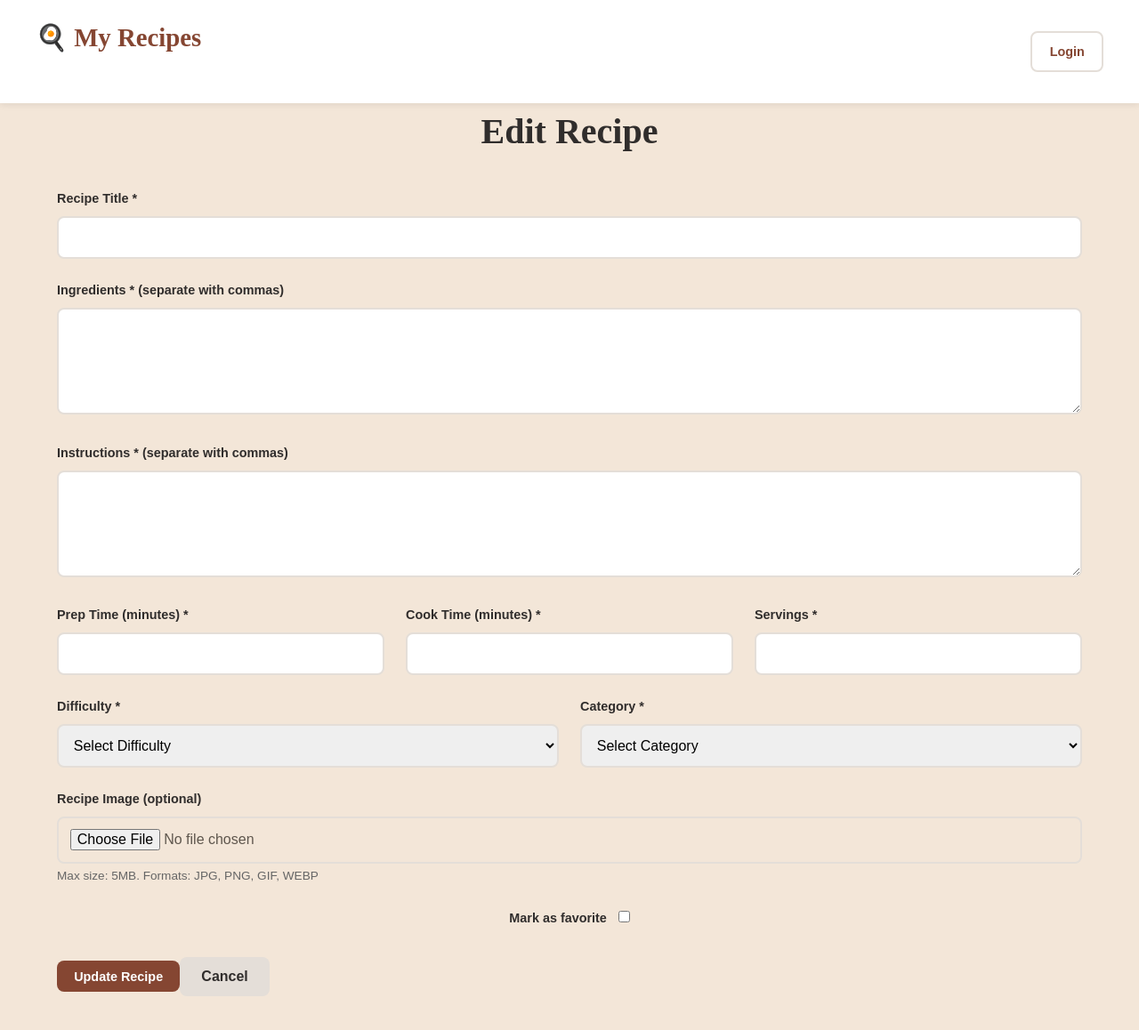
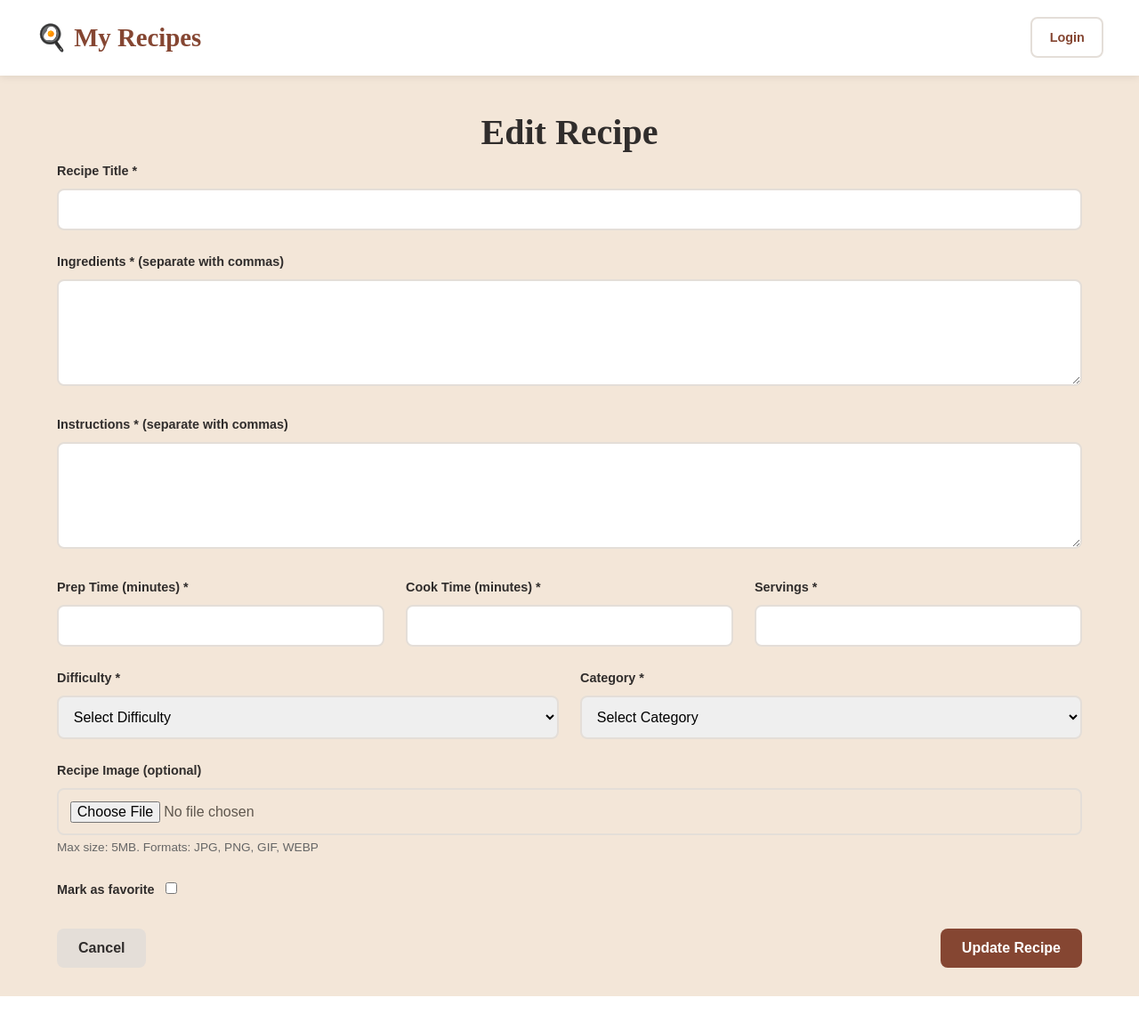
Before and after one commit to nadielotiene/recipe-app-react, a React (Vite) app: page /edit/1 in a window 1280 px wide. Shown: the top 1158 px of the page at 89% size. After the commit the page ends 1120 px from the top, so only its background shows below. Built offline with nearby package versions, Linux system fonts and the light colour scheme; no server answers.

Commit message:
style minor fixes

```diff
--- a/src/components/Login.jsx
+++ b/src/components/Login.jsx
@@ -111,7 +111,7 @@ export default function Login({ setUser }) {
                 required
               />
             </div>
-            <button type="button" className='cancel-btn'
+            <button type="button" className="btn btn-secondary"
               onClick={handleCancel}
             >
               Cancel
@@ -151,7 +151,7 @@ export default function Login({ setUser }) {
                 required
               />
             </div>
-            <button type="button" className='cancel-btn'
+            <button type="button"  className="btn btn-secondary"
               onClick={handleCancel}
             >
               Cancel
--- a/src/components/Navbar.jsx
+++ b/src/components/Navbar.jsx
@@ -12,7 +12,7 @@ export default function Navbar({ user, setUser }) {
     <div className="body">
       <nav className="nav">
         <div className="nav-content">
-          <Link className="nav-logo" to="/"><h1 className="nav-logo">🍳 My Recipes</h1></Link>
+          <Link className="link-tag" to="/"><h1 className="nav-logo">🍳 My Recipes</h1></Link>
           {user ? (
             <div className="nav-links">
               <Link className="nav-btn nav-btn-primary" to="/new-recipe">Create Recipe</Link>
--- a/src/components/RecipeCard.jsx
+++ b/src/components/RecipeCard.jsx
@@ -2,10 +2,10 @@ import { Link } from 'react-router-dom'
 
 export default function RecipeCard({ recipe }) {
   return (
-    <Link to={`/recipe/${recipe.id}`}>
+    <Link className="link-tag" to={`/recipe/${recipe.id}`}>
       <div className="recipe-card">
         {recipe.image && recipe.image !== 'null' ? (
-            <img
+          <img
             className="recipe-card-image"
             src={`http://localhost:3000/uploads/${recipe.image}`}
             alt={recipe.title}
@@ -22,7 +22,7 @@ export default function RecipeCard({ recipe }) {
           {recipe.category_name}
         </span>
         <p className="recipe-meta">By {recipe.author}</p>
-        <p className="recipe-meta">Prep {recipe.prep_time}min | Cook {recipe.cook_time}min</p>
+        <p className="recipe-meta">Prep <strong>{recipe.prep_time}</strong> min | Cook <strong>{recipe.cook_time}</strong> min</p>
       </div>
     </Link>
   )
--- a/src/components/RecipeDetail.jsx
+++ b/src/components/RecipeDetail.jsx
@@ -114,7 +114,7 @@ export default function RecipeDetail({ user }) {
         {/* <p>Category: {recipe.category_id}</p> */}
 
         {user && user.id === recipe.user_id && (
-          <div>
+          <div className="owner-actions">
             <button class="btn btn-edit" onClick={() => navigate(`/edit/${id}`)}>Edit Recipe</button>
             <button class="btn btn-delete" onClick={deleteRecipe}>Delete Recipe</button>
           </div>
--- a/src/components/RecipeForm.jsx
+++ b/src/components/RecipeForm.jsx
@@ -2,7 +2,7 @@ import { useState, useEffect } from "react";
 import { useParams, useNavigate } from "react-router-dom";
 
 // eslint-disable-next-line
-export default function RecipeForm({ user }) {
+export default function RecipeForm({ user, recipe }) {
 
   const [title, setTitle] = useState("");
   const [ingredients, setIngredients] = useState("");
@@ -197,10 +197,10 @@ export default function RecipeForm({ user }) {
             </div>
           </div>
 
-
           <div className="form-group">
             <label>Recipe Image (optional)</label>
             <input
+              className="img-input"
               type="file"
               accept="image/*"
               onChange={(e) => setImage(e.target.files[0])}
@@ -208,6 +208,10 @@ export default function RecipeForm({ user }) {
               <small class="image-small">
                 Max size: 5MB. Formats: JPG, PNG, GIF, WEBP
               </small>
+              <div className="current-image">
+
+              </div>
+              {/* {!recipe.image ? <p className="image-p">Current image:</p> : <img class="create-recipe-image" src="http://localhost:3000//uploads/${recipe.image}" alt="Current"></img>} */}
           </div>
 
           <div className="form-group">
@@ -221,13 +225,15 @@ export default function RecipeForm({ user }) {
             </div>
           </div>
 
-          <button className="nav-btn nav-btn-primary create-btn"
-            to="/new-recipe" type="submit">
-            {isEditMode ? "Update Recipe" : "Create Recipe"}
-          </button>
-          <button type="button" className="btn btn-secondary" onClick={handleCancel}>
-            Cancel
-          </button>
+          <div className="button-group">
+            <button type="button" className="btn btn-secondary" onClick={handleCancel}>
+              Cancel
+            </button>
+            <button className="btn btn-primary"
+              to="/new-recipe" type="submit">
+              {isEditMode ? "Update Recipe" : "Create Recipe"}
+            </button>
+          </div>
         </form>
       </div>
     </div>
--- a/src/style.css
+++ b/src/style.css
@@ -35,10 +35,14 @@
     box-sizing: border-box;
 }
 
+html {
+    /* min-height: 100vh; */
+}
+
 .body {
+    padding-bottom: 2rem;
     font-family: var(--font-body);
     background-color: var(--stone-100);
-    /* min-height: 100vh; */
     color: var(--stone-600);
     line-height: 1.6;
 }
@@ -76,10 +80,12 @@
 
 .nav-logo:hover {
     color: var(--stone-600);
+    margin: 0;
 }
 
 .nav-links {
     display: flex;
+    flex-wrap: wrap;
     gap: 1rem;
     align-items: center;
 }
@@ -122,6 +128,7 @@
     color: var(--stone-600);
     font-weight: 600;
     font-size: 0.9rem;
+    margin: 0;
 }
 
 /* ===================================
@@ -139,7 +146,7 @@
 h1, .title {
     font-family: var(--font-heading);
     text-align: center;
-    margin-bottom: 2rem;
+    /* margin-bottom: 2rem; */
     color: var(--stone-900);
     font-size: clamp(2rem, 5vw, 2.5rem);
 }
@@ -217,6 +224,13 @@ h1, .title {
     cursor: pointer;
     transition: all 0.3s;
     border: 2px solid transparent;
+}
+
+.link-tag {
+    text-decoration: none;
+    color: inherit;
+    margin: 0;
+    padding: 0;
 }
 
 .recipe-card:hover {
@@ -297,7 +311,7 @@ h1, .title {
     background-color: var(--white);
     border-radius: 1.5rem;
     max-width: 50rem;
-    margin: 2rem auto;
+    margin:  auto;
     padding: 2.5rem;
     box-shadow: 0 4px 16px rgba(0,0,0,0.1);
 }
@@ -389,7 +403,7 @@ table td {
     font-size: 0.9rem;
 }
 
-#ownerActions {
+.owner-actions {
     margin-top: 2rem;
     display: flex;
     gap: 1rem;
@@ -432,7 +446,7 @@ table td {
     margin-top: 0.5rem;
 }
 
-#currentImage {
+.current-image {
     margin-top: 0.5rem;
 }
 
@@ -486,7 +500,7 @@ textarea {
 
 .checkbox-group {
     display: flex;
-    justify-content: center;
+    /* justify-content: center; */
     align-items: baseline;
     gap: 0.8rem;
 }
@@ -557,8 +571,8 @@ textarea {
 
 .button-group {
     display: flex;
+    justify-content: space-between;
     gap: 1rem;
-    margin-top: 2rem;
 }
 
 /* ===================================
@@ -652,7 +666,7 @@ body.login-page {
     }
 
     .main {
-        margin: 1rem;
+        margin: 0 1rem;
         padding: 1.5rem;
     }
 
```
